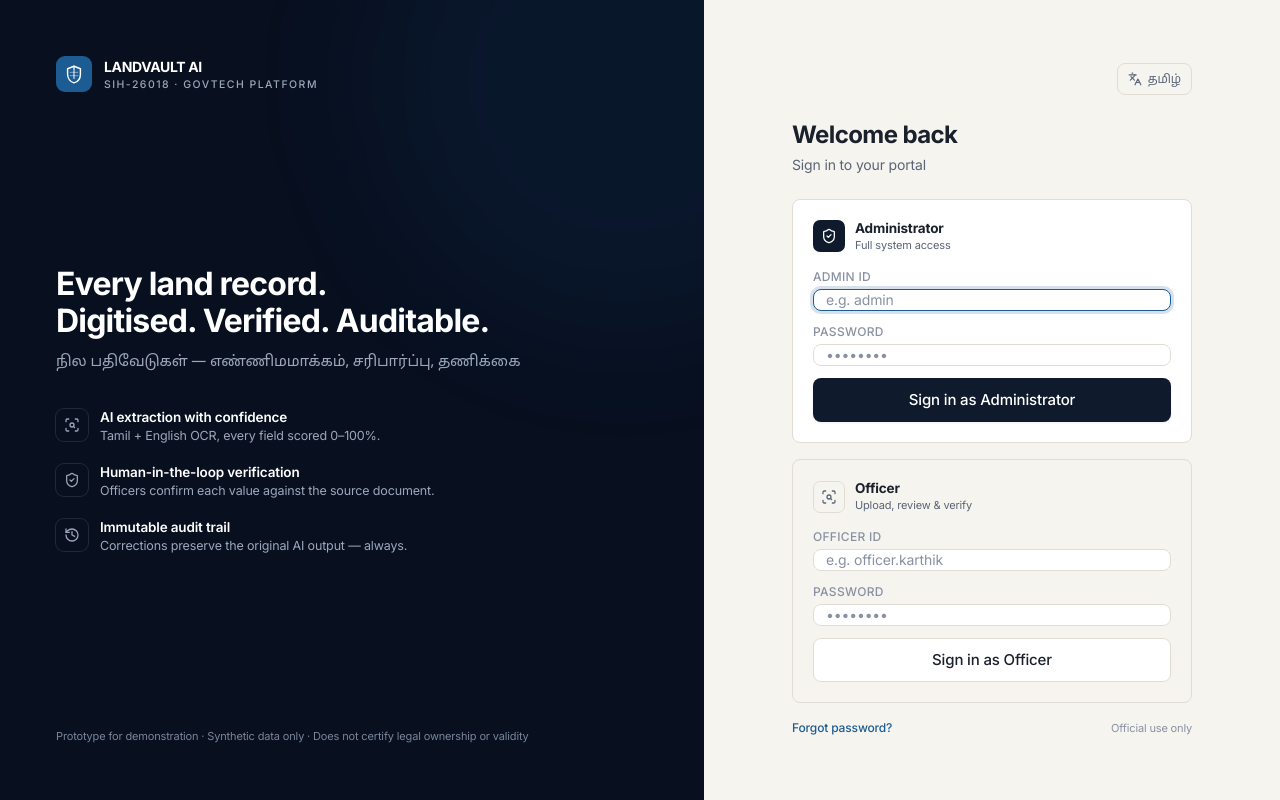
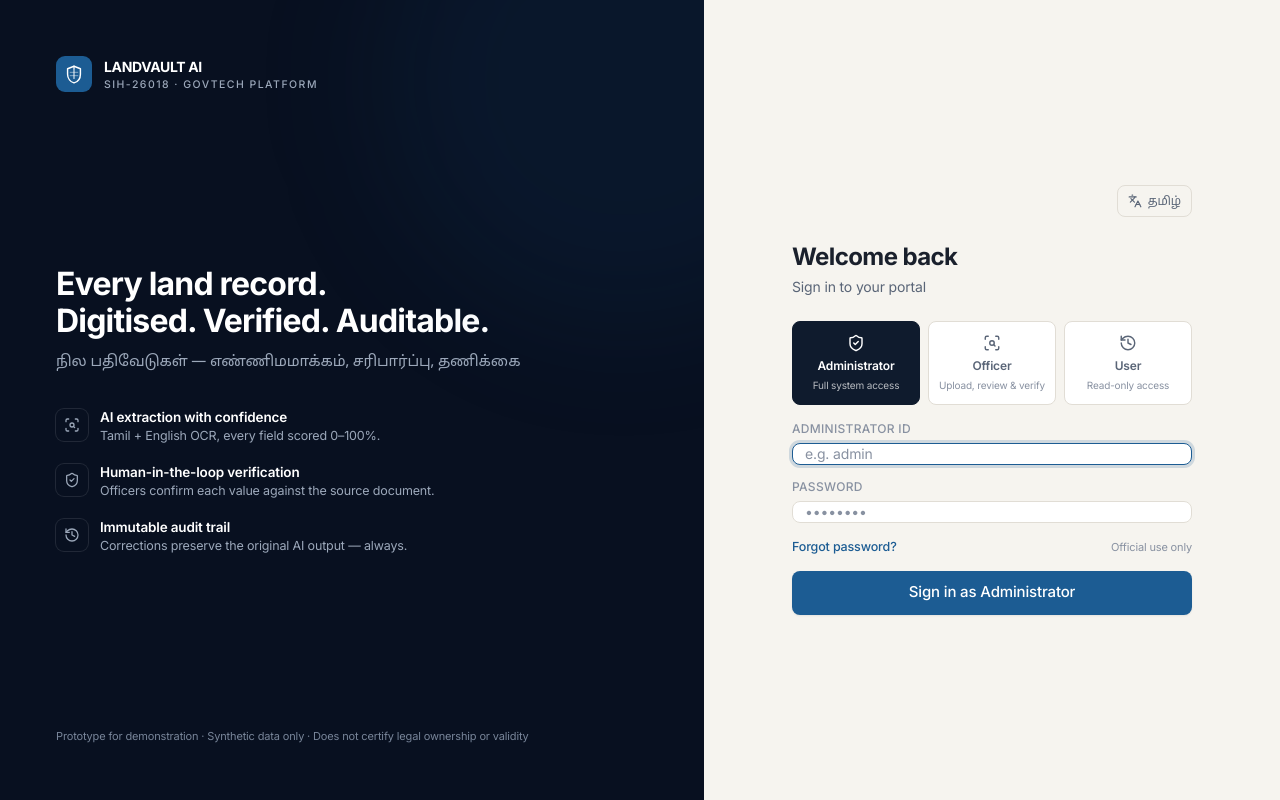
Before and after one commit to sohilmohith122-bitqq/LANDVAULT-AI, a React (Vite) app in the folder frontend/: page /login in a window 1280 px wide. Built offline with nearby package versions, Linux system fonts and the light colour scheme.

Commit message:
login: single form with Administrator / Officer / User role switcher

```diff
--- a/frontend/src/features/auth/LoginPage.tsx
+++ b/frontend/src/features/auth/LoginPage.tsx
@@ -13,51 +13,38 @@ export default function LoginPage() {
   const login = useAuthStore((s) => s.login)
   const isTamil = i18n.language?.startsWith('ta')
 
-  const [adminUser, setAdminUser] = useState('')
-  const [adminPass, setAdminPass] = useState('')
-  const [adminLoading, setAdminLoading] = useState(false)
-  const [adminError, setAdminError] = useState<string | null>(null)
+  type Role = 'admin' | 'officer' | 'user'
 
-  const [officerUser, setOfficerUser] = useState('')
-  const [officerPass, setOfficerPass] = useState('')
-  const [officerLoading, setOfficerLoading] = useState(false)
-  const [officerError, setOfficerError] = useState<string | null>(null)
+  const ROLES: { id: Role; label: string; desc: string; icon: typeof ShieldCheck; placeholder: string }[] = [
+    { id: 'admin', label: 'Administrator', desc: 'Full system access', icon: ShieldCheck, placeholder: 'e.g. admin' },
+    { id: 'officer', label: 'Officer', desc: 'Upload, review & verify', icon: ScanSearch, placeholder: 'e.g. officer.karthik' },
+    { id: 'user', label: 'User', desc: 'Read-only access', icon: History, placeholder: 'e.g. viewer' },
+  ]
 
+  const [role, setRole] = useState<Role>('admin')
+  const [username, setUsername] = useState('')
+  const [password, setPassword] = useState('')
+  const [loading, setLoading] = useState(false)
+  const [error, setError] = useState<string | null>(null)
   const [showReset, setShowReset] = useState(false)
 
-  const handleAdminLogin = async (e?: FormEvent) => {
+  const activeRole = ROLES.find((r) => r.id === role)!
+
+  const handleLogin = async (e?: FormEvent) => {
     e?.preventDefault()
-    if (!adminUser.trim() || !adminPass.trim()) {
-      setAdminError(t('auth.invalidCredentials'))
+    if (!username.trim() || !password.trim()) {
+      setError(t('auth.invalidCredentials'))
       return
     }
-    setAdminError(null)
-    setAdminLoading(true)
+    setError(null)
+    setLoading(true)
     try {
-      await login(adminUser.trim(), adminPass)
+      await login(username.trim(), password)
       navigate('/', { replace: true })
     } catch (err) {
-      setAdminError(getApiErrorMessage(err))
+      setError(getApiErrorMessage(err))
     } finally {
-      setAdminLoading(false)
-    }
-  }
-
-  const handleOfficerLogin = async (e?: FormEvent) => {
-    e?.preventDefault()
-    if (!officerUser.trim() || !officerPass.trim()) {
-      setOfficerError(t('auth.invalidCredentials'))
-      return
-    }
-    setOfficerError(null)
-    setOfficerLoading(true)
-    try {
-      await login(officerUser.trim(), officerPass)
-      navigate('/', { replace: true })
-    } catch (err) {
-      setOfficerError(getApiErrorMessage(err))
-    } finally {
-      setOfficerLoading(false)
+      setLoading(false)
     }
   }
 
@@ -127,80 +114,62 @@ export default function LoginPage() {
           <h2 className="h-page">{t('auth.welcomeBack')}</h2>
           <p className="body-muted mt-1">Sign in to your portal</p>
 
-          {/* Administrator login */}
-          <div className="mt-6 rounded-field border border-line-strong bg-white p-5">
-            <div className="flex items-center gap-2.5">
-              <span className="flex h-8 w-8 items-center justify-center rounded-[7px] bg-navy-900 text-white">
-                <ShieldCheck className="h-4 w-4" strokeWidth={1.9} />
-              </span>
-              <div>
-                <p className="text-[13.5px] font-bold leading-tight text-ink">Administrator</p>
-                <p className="text-[11px] text-ink-muted">Full system access</p>
-              </div>
+          {/* Role switcher */}
+          <div className="mt-6 grid grid-cols-3 gap-2" role="tablist" aria-label="Select role">
+            {ROLES.map((r) => {
+              const active = r.id === role
+              return (
+                <button
+                  key={r.id}
+                  type="button"
+                  role="tab"
+                  aria-selected={active}
+                  onClick={() => { setRole(r.id); setUsername(''); setPassword(''); setError(null) }}
+                  className={`flex flex-col items-center gap-1.5 rounded-field border px-2 py-3 text-center transition-colors ${
+                    active
+                      ? 'border-navy-900 bg-navy-900 text-white'
+                      : 'border-line-strong bg-white text-ink-muted hover:border-accent hover:text-accent'
+                  }`}
+                >
+                  <r.icon className="h-4.5 w-4.5" strokeWidth={1.9} aria-hidden />
+                  <span className="text-[12px] font-semibold leading-tight">{r.label}</span>
+                  <span className={`text-[10px] leading-tight ${active ? 'text-white/70' : 'text-ink-faint'}`}>{r.desc}</span>
+                </button>
+              )
+            })}
           </div>
 
-            {adminError ? (
-              <Alert tone="danger" title={adminError} className="mt-3" />
+          {error ? (
+            <Alert tone="danger" title={error} className="mt-4" />
           ) : null}
 
-            <form className="mt-4 space-y-3" onSubmit={(e) => void handleAdminLogin(e)} noValidate>
+          {/* Single login form */}
+          <form className="mt-4 space-y-3.5" onSubmit={(e) => void handleLogin(e)} noValidate>
             <label className="block">
-                <span className="label mb-1 block text-[12px]">Admin ID</span>
-                <Input value={adminUser} onChange={(e) => setAdminUser(e.target.value)} placeholder="e.g. admin" autoComplete="username" autoFocus />
+              <span className="label mb-1.5 block">{activeRole.label} ID</span>
+              <Input value={username} onChange={(e) => setUsername(e.target.value)} placeholder={activeRole.placeholder} autoComplete="username" autoFocus />
             </label>
             <label className="block">
-                <span className="label mb-1 block text-[12px]">{t('auth.password')}</span>
-                <Input type="password" value={adminPass} onChange={(e) => setAdminPass(e.target.value)} placeholder="••••••••" autoComplete="current-password" />
+              <span className="label mb-1.5 block">{t('auth.password')}</span>
+              <Input type="password" value={password} onChange={(e) => setPassword(e.target.value)} placeholder="••••••••" autoComplete="current-password" />
             </label>
-              <Button type="submit" size="lg" fullWidth loading={adminLoading} className="!bg-navy-900 hover:!bg-navy-950">
-                Sign in as Administrator
-              </Button>
-            </form>
-          </div>
-
-          {/* Officer login */}
-          <div className="mt-4 rounded-field border border-line bg-paper-soft p-5">
-            <div className="flex items-center gap-2.5">
-              <span className="flex h-8 w-8 items-center justify-center rounded-[7px] border border-line-strong text-ink-muted">
-                <ScanSearch className="h-4 w-4" strokeWidth={1.9} />
-              </span>
-              <div>
-                <p className="text-[13.5px] font-bold leading-tight text-ink">Officer</p>
-                <p className="text-[11px] text-ink-muted">Upload, review &amp; verify</p>
-              </div>
-            </div>
-
-            {officerError ? (
-              <Alert tone="danger" title={officerError} className="mt-3" />
-            ) : null}
-
-            <form className="mt-4 space-y-3" onSubmit={(e) => void handleOfficerLogin(e)} noValidate>
-              <label className="block">
-                <span className="label mb-1 block text-[12px]">Officer ID</span>
-                <Input value={officerUser} onChange={(e) => setOfficerUser(e.target.value)} placeholder="e.g. officer.karthik" autoComplete="username" />
-              </label>
-              <label className="block">
-                <span className="label mb-1 block text-[12px]">{t('auth.password')}</span>
-                <Input type="password" value={officerPass} onChange={(e) => setOfficerPass(e.target.value)} placeholder="••••••••" autoComplete="current-password" />
-              </label>
-              <Button type="submit" size="lg" fullWidth variant="outline" loading={officerLoading}>
-                Sign in as Officer
-              </Button>
-            </form>
-          </div>
-
-          <div className="mt-4 flex items-center justify-between">
-            <button type="button" onClick={() => setShowReset((v) => !v)} className="text-[12px] font-medium text-accent hover:underline">
+            <div className="flex items-center justify-between">
+              <button type="button" onClick={() => setShowReset((v) => !v)} className="text-[12.5px] font-medium text-accent hover:underline">
                 {t('auth.forgotPassword')}
               </button>
               <span className="text-[11px] text-ink-faint">Official use only</span>
             </div>
 
             {showReset ? (
-            <Alert tone="info" title={t('auth.resetPassword')} className="mt-3">
+              <Alert tone="info" title={t('auth.resetPassword')}>
                 Password resets are issued by the district system administrator. Contact your office IT desk with your employee ID.
               </Alert>
             ) : null}
+
+            <Button type="submit" size="lg" fullWidth loading={loading}>
+              Sign in as {activeRole.label}
+            </Button>
+          </form>
         </div>
       </div>
     </div>
```
Lines whose indentation alone changed are shown as unchanged.
